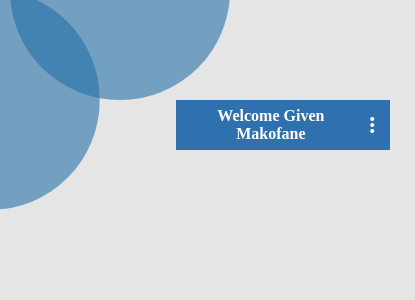
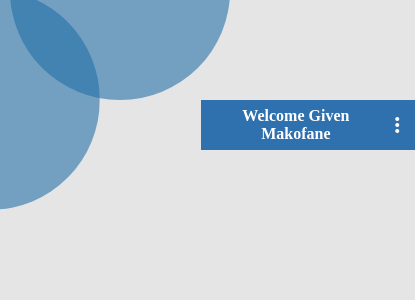
Before and after one commit to MGStatus200/hustlehub, an Angular app: page /advertise in a window 390 px wide. Shown: the top 300 px of the page, 415 px wide, since content can reach past the window. Built offline with nearby package versions, Linux system fonts and the light colour scheme.

Commit message:
phone view user badge

```diff
--- a/src/app/components/partials/userbadge/userbadge.component.css
+++ b/src/app/components/partials/userbadge/userbadge.component.css
@@ -15,7 +15,8 @@
   display: flex;
   align-items: center;
   justify-content: space-between;
+  margin-right:-25px;
 }
-.mat-menu{
+/* .mat-menu{
 
-}
+} */
--- a/src/app/components/partials/userbadge/userbadge.component.html
+++ b/src/app/components/partials/userbadge/userbadge.component.html
@@ -7,6 +7,8 @@
       <button mat-menu-item>Manage Shop</button>
     </mat-menu>
 </div>
+
+
 <!-- <mat-drawer-container class="example-container" >
   <mat-drawer #drawer >I'm a drawer</mat-drawer>
   <mat-drawer-content>
```
